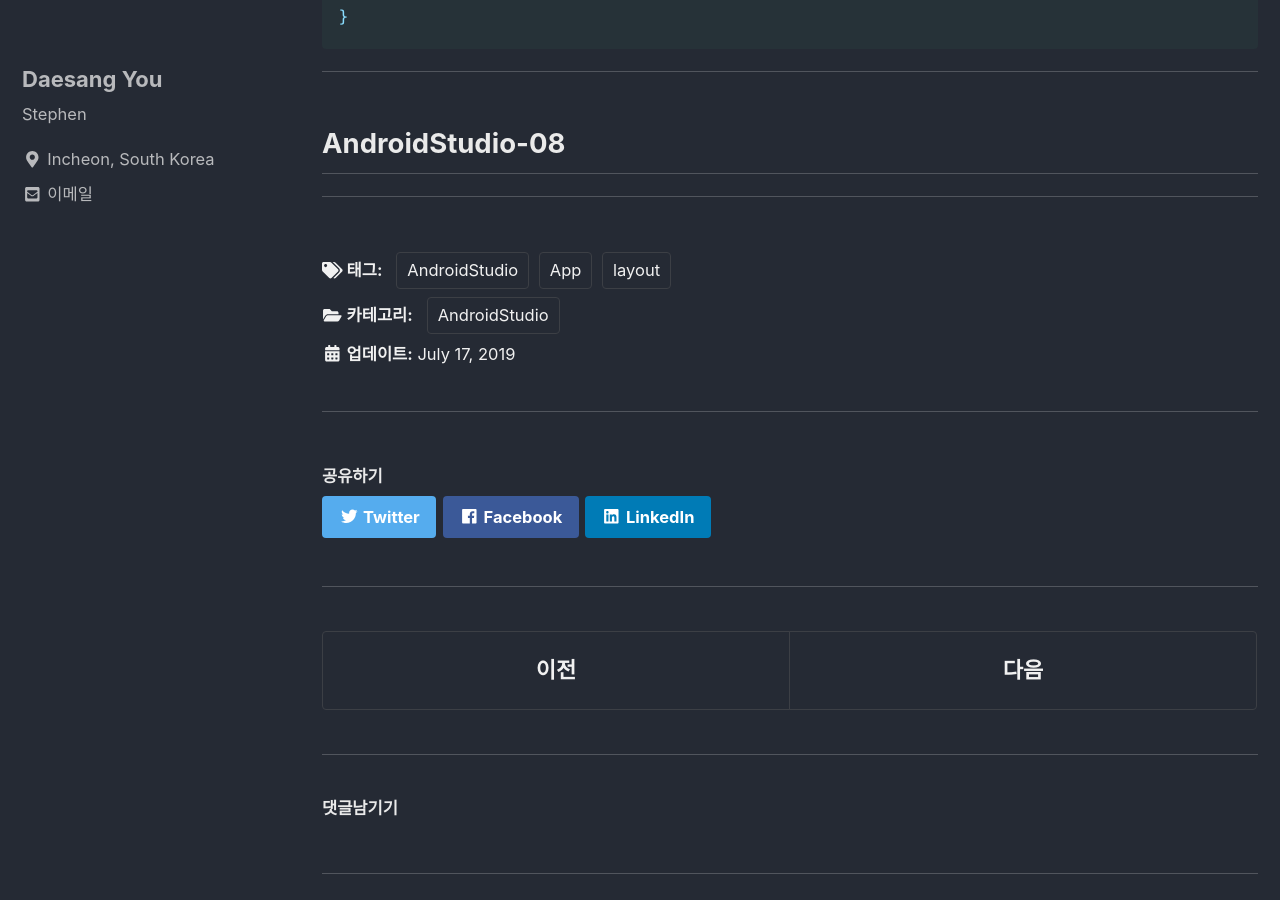
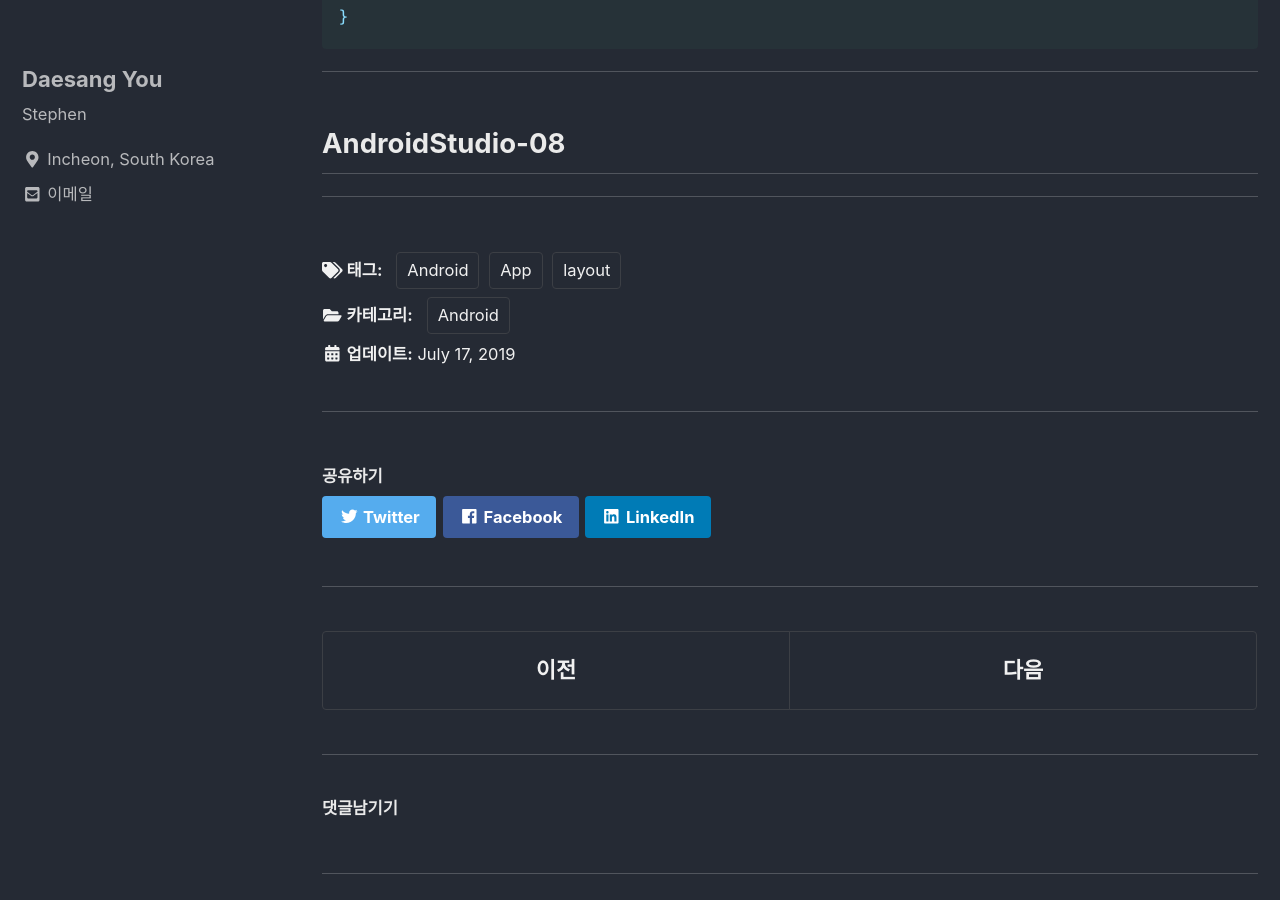
Before and after one commit to eotkd4791/eotkd4791.github.io, a Jekyll site: the page built from _posts/AndroidStudio/2019-07-17-AndroidStudio-layout.md, in a window 1280 px wide and 900 px high, scrolled down 6889 px. Built offline with Jekyll 4.4.1, drawn with Linux system fonts in a browser that asks for light colours; cached includes are drawn as plain includes; comment, search, counter and statistics services are not loaded.

Commit message:
Update 2019-07-17-AndroidStudio-layout.md

```diff
--- a/_posts/AndroidStudio/2019-07-17-AndroidStudio-layout.md
+++ b/_posts/AndroidStudio/2019-07-17-AndroidStudio-layout.md
@@ -1,9 +1,9 @@
 ---
 title: "AndroidStudio-Layout"
 categories:
-  - AndroidStudio
+  - Android
 tags:
-  - AndroidStudio
+  - Android
   - App
   - layout
 ---
```
